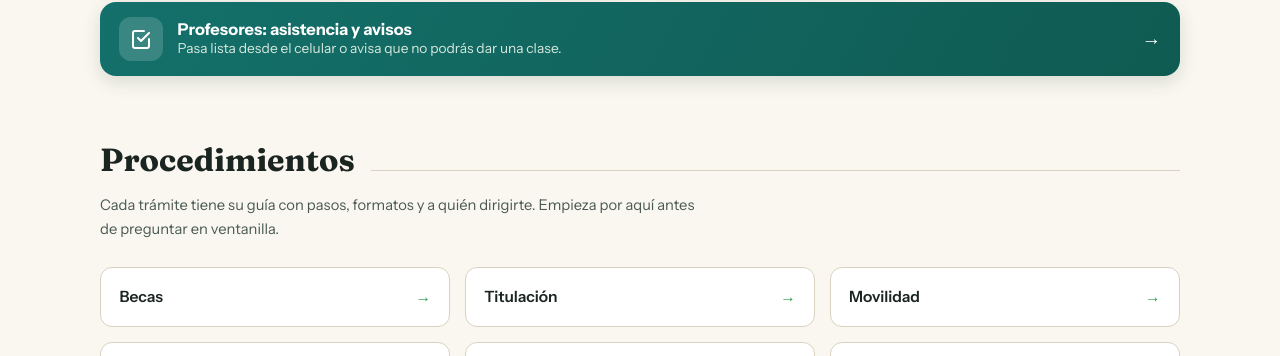
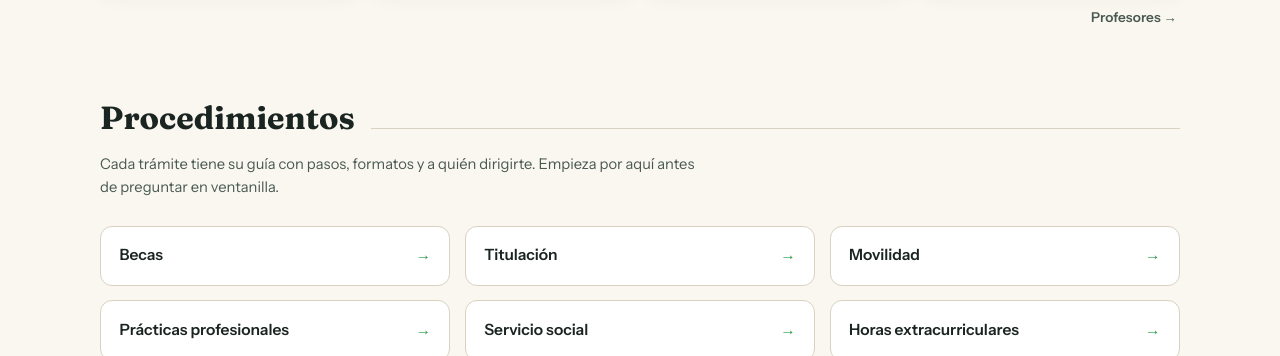
Before and after one commit to pas-web/soy.pas, a plain HTML site: page index.html in a window 1280 px wide. Shown: the part 744-1100 px from the top of the page. Drawn offline with Linux system fonts and the light colour scheme.

Commit message:
El acceso de profesores en la portada se vuelve discreto: un enlace pequeño que solo dice Profesores
Co-Authored-By: Claude Fable 5.2 <noreply@anthropic.com>

```diff
--- a/index.html
+++ b/index.html
@@ -203,14 +203,8 @@ h1 .acento{color:#7FD89B;font-style:italic;font-weight:600}
   font-size:1.12rem;margin-bottom:.25rem;
 }
 .tarjeta p{font-size:.86rem;color:var(--tinta-suave);line-height:1.45}
-.franja-prof{grid-column:1/-1;display:flex;align-items:center;gap:.9rem;text-decoration:none;color:#fff;
-  background:linear-gradient(120deg,#14706B,#0F5B52);border-radius:16px;padding:.95rem 1.2rem;box-shadow:0 6px 18px rgba(14,59,46,.14)}
-.franja-prof:hover,.franja-prof:focus-visible{background:linear-gradient(120deg,#0F5B52,#0E3B2E)}
-.franja-prof .fp-ico{flex:none;display:grid;place-items:center;width:44px;height:44px;border-radius:12px;background:rgba(255,255,255,.16)}
-.franja-prof .fp-txt{flex:1;min-width:0;line-height:1.3}
-.franja-prof b{display:block;font-size:1.02rem}
-.franja-prof small{display:block;font-size:.86rem;color:#D8E8DD}
-.franja-prof .fp-ir{flex:none;font-weight:700;font-size:1.2rem}
+.enlace-prof{grid-column:1/-1;justify-self:end;font-size:.85rem;font-weight:600;color:var(--tinta-suave);text-decoration:none;padding:.35rem .2rem}
+.enlace-prof:hover,.enlace-prof:focus-visible{color:var(--teal);text-decoration:underline}
 @media(max-width:880px){.rapidos{grid-template-columns:repeat(2,1fr)}}
 @media(max-width:480px){.rapidos{grid-template-columns:1fr}}
 
@@ -340,7 +334,7 @@ footer{background:var(--crema-2);border-top:1px solid var(--linea);margin-top:0}
     <a href="egresados.html">Egresados</a>
     <a href="horarios.html">Horarios</a>
     <a href="calendario.html">Calendario</a>
-    <a href="asistencia.html">Asistencia y avisos (profesores)</a>
+    <a href="asistencia.html">Profesores</a>
   </nav>
 </header>
 
@@ -460,11 +454,7 @@ footer{background:var(--crema-2);border-top:1px solid var(--linea);margin-top:0}
     <h3>Consejo interno</h3>
     <p>Solicitudes, sesiones y acuerdos del consejo.</p>
   </a>
-  <a class="franja-prof" href="asistencia.html">
-    <span class="fp-ico" aria-hidden="true"><svg width="24" height="24" viewBox="0 0 24 24" fill="none" stroke="currentColor" stroke-width="2" stroke-linecap="round" stroke-linejoin="round"><path d="M9 11l3 3 8-8"/><path d="M20 12v7a2 2 0 0 1-2 2H6a2 2 0 0 1-2-2V6a2 2 0 0 1 2-2h9"/></svg></span>
-    <span class="fp-txt"><b>Profesores: asistencia y avisos</b><small>Pasa lista desde el celular o avisa que no podrás dar una clase.</small></span>
-    <span class="fp-ir" aria-hidden="true">→</span>
-  </a>
+  <a class="enlace-prof" href="asistencia.html">Profesores →</a>
 </nav>
 
 <section class="seccion" aria-labelledby="t-procedimientos">
```
